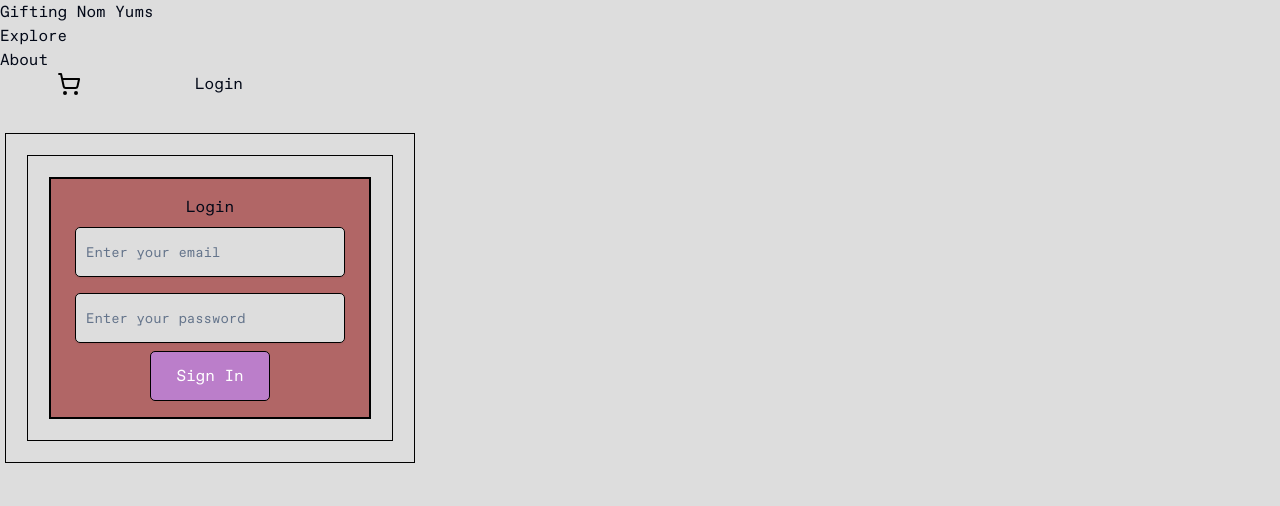
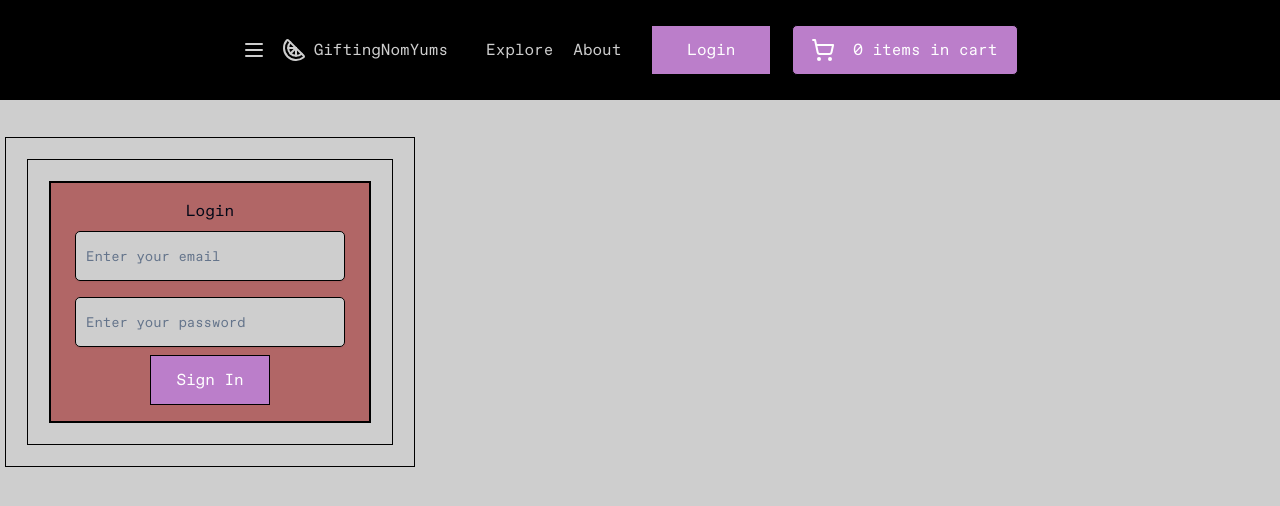
Before and after one commit to Nyokong/Gifting_nom_yums, a Next.js app in the folder gifting_noms_ver1/: page /auth/login in a window 1280 px wide. Shown: the top 506 px of the page. Built offline with nearby package versions, Linux system fonts and the light colour scheme; no server answers.

Commit message:
some css

```diff
--- a/gifting_noms_ver1/src/app/globals.css
+++ b/gifting_noms_ver1/src/app/globals.css
@@ -12,15 +12,20 @@
 }
 
 :root {
-    --primary-color: #dddddd;
-    --secondary-color: #2ecc71;
+    --primary-color: #cecece;
+    --secondary-color: #000000;
+    --tertiary-color: #978cd4;
+    --top-tertiary-color: #e6e6e6;
+
     --font-size-large: 1.5rem;
     --spacing-unit: 16px;
 
     --form-background: #b16666;
 
+    --hero-background: #c05b5b;
+
     --button-text: #fff;
-    --button-hover: #000;
+    --button-hover: #ffffff;
     --button-border: #000;
     --button-background: #bb7eca;
 
@@ -38,6 +43,68 @@ body {
     margin: 0; /* Remove default body margin */
 }
 
+.header-top-desk {
+    background-color: var(--secondary-color);
+    color: var(--primary-color);
+    height: 100px;
+    width: 100vw;
+    display: flex;
+    flex-direction: row;
+    justify-content: center;
+    align-items: center;
+    border-bottom: var(--border-thickness) solid var(--border-color);
+}
+
+.home:hover {
+    color: var(--tertiary-color);
+}
+
+.links-container {
+    width: auto;
+    padding-left: 20px;
+    padding-right: 20px;
+    display: flex;
+    flex-direction: row;
+    justify-content: center;
+    align-items: center;
+}
+
+.link-tag {
+    margin: 0px 10px;
+}
+
+.link-tag:hover {
+    color: var(--accent-foreground);
+}
+
+.cart-icon-container {
+    height: 50px;
+    display: flex;
+    flex-direction: row;
+    align-items: center;
+    border-radius: 5px;
+    justify-content: baseline;
+    margin: 0px 20px;
+    background-color: var(--button-background);
+    color: var(--button-text);
+    border: var(--border-thickness) solid var(--border-color);
+    padding: 0px 10px;
+}
+
+.cart-icon-container:hover {
+    box-shadow: 3px 3px 0px 0px var(--button-hover);
+}
+
+.cart-icon-container p {
+    margin: 0px 10px;
+}
+
+.div-border-separator {
+    width: 1px;
+    background-color: #000;
+    height: 100%;
+}
+
 .div-col-container {
     border: 1px solid var(--border-color);
     display: flex;
@@ -48,11 +115,14 @@ body {
 }
 
 .div-row-container {
-    border: 1px solid var(--border-color);
     display: flex;
     align-items: center;
     flex-direction: row;
     margin: var(--margin-unit);
+}
+
+.div-row-container button {
+    margin: 0px 20px;
 }
 
 .hov-button {
@@ -64,7 +134,7 @@ body {
     color: var(--button-text);
     border: var(--border-thickness) solid var(--border-color);
     transition: box-shadow 0.1s ease 0.1s;
-    border-radius: 5px;
+    /* border-radius: 5px; */
     height: 50px;
     width: 120px;
 }
@@ -124,6 +194,14 @@ body {
 
 .form-col-container input {
     background-color: var(--primary-color);
+}
+
+.hero-component {
+    width: 100%;
+    background-color: var(--hero-background);
+    height: 30vh;
+    display: flex;
+    flex-direction: row;
 }
 
 @layer utilities {
--- a/gifting_noms_ver1/src/components/header/header.tsx
+++ b/gifting_noms_ver1/src/components/header/header.tsx
@@ -1,7 +1,9 @@
-"use client";
+'use client';
 
 // next navigation
 import { useRouter } from 'next/navigation';
+
+import { Citrus, Icon, Menu } from 'lucide-react';
 
 import Link from 'next/link';
 
@@ -15,19 +17,28 @@ export default function header() {
     };
 
     return (
-        <header>
-            <h1 className="h-full flex items-center div-container">
-                <Link href="/">Gifting Nom Yums</Link>
+        <header className="header-top-desk">
+            <div className='hidden sm:block'>
+                <Menu />
+            </div>
+            <h1 className="h-full flex items-center home">
+                <Link
+                    className="text-1xl text-bold px-2 flex flex-row"
+                    href="/"
+                >
+                    <Citrus className="mx-2" />
+                    GiftingNomYums
+                </Link>
             </h1>
             <div>
                 {/* w-full h-[100px] items-center bg-black text-white flex flex-row justify-between */}
             </div>
-            <nav>
-                <ul>
-                    <li>
+            <nav className="hidden sm:block">
+                <ul className="links-container">
+                    <li className="link-tag">
                         <Link href="/">Explore</Link>
                     </li>
-                    <li>
+                    <li className="link-tag">
                         <Link href="/">About</Link>
                     </li>
                 </ul>
--- a/gifting_noms_ver1/src/components/header/headerlink.tsx
+++ b/gifting_noms_ver1/src/components/header/headerlink.tsx
@@ -12,13 +12,22 @@ export default function headerlink() {
         router.push(path);
     };
     return (
-        <div className="flex flex-row w-[300px] h-[auto] items-center justify-evenly div-vertical-cont">
-            <button className="" onClick={() => goToPage('/dashboard')}>
-                <ShoppingCart size={24} color="#000" />
+        <div className="flex flex-row w-auto h-full items-center ">
+            <button
+                className=" hidden sm:block hov-button"
+                onClick={() => goToPage('/auth/login')}
+            >
+                Login
             </button>
-            <div className="div-border-separater"></div>
-            <button className="" onClick={() => goToPage('/auth/login')}>
-                Login
+            <div className="div-border-separator "></div>
+            <button
+                className=" w-[auto] mx-1 cart-icon-container"
+                onClick={() => goToPage('/dashboard')}
+            >
+                <div className="h-[40px] w-[40px] rounded-[20px] flex items-center justify-center flex-row">
+                    <ShoppingCart size={24} />
+                </div>
+                <p>0 items in cart</p>
             </button>
         </div>
     );
--- a/gifting_noms_ver1/src/components/hero/hero.tsx
+++ b/gifting_noms_ver1/src/components/hero/hero.tsx
@@ -2,16 +2,17 @@ import React from 'react';
 
 export default function hero() {
     return (
-        <section>
+        <section className="hero-component">
             <div className="div-container">
                 <h1>Find your perfect Kota and Cake :{'>'}</h1>
             </div>
-            <div>
+            <div className="div-row-container">
                 <input
                     type="text"
-                    placeholder="Search for NFTs, categories..."
+                    placeholder="Find what you're craving..."
+                    className="hov-input"
                 />
-                <button>Search</button>
+                <button className="hov-button">Search</button>
             </div>
         </section>
     );
--- a/gifting_noms_ver1/src/components/signin/signinform.tsx
+++ b/gifting_noms_ver1/src/components/signin/signinform.tsx
@@ -6,9 +6,10 @@ import { useRouter } from 'next/navigation';
 // import api from '@/app/_lib/axios';
 
 import { login } from './actions';
+import Loading from '@/app/loading';
 
 export default function SigninForm() {
-    const [state, loginAction] = useActionState(login, undefined);
+    const [state, loginAction, isLoading] = useActionState(login, undefined);
 
     const [email, setEmail] = useState('');
     const [password, setPassword] = useState('');
@@ -21,24 +22,6 @@ export default function SigninForm() {
 
     useEffect(() => {
         setIsClient(true);
-
-        // // If state contains user, perform client-side redirection
-        // if (state?.user && state.redirect) {
-        //     console.log('client side errors:', state?.errors);
-        //     setPending(false);
-        //     router.push('/');
-        // }
-        // if (state?.redirect) {
-        //     console.log('client side errors:', state.errors);
-        //     router.push('/');
-        // }
-        // // Handle errors if they exist in state
-        // if (state?.errors) {
-        //     console.log('client side errors:', state.errors);
-        //     // setErrors(state.errors.message);
-        //     setPending(false);
-        //     // router.push('/');
-        // }
     }, []);
 
     const handleSubmit = (event: any) => {
@@ -109,10 +92,10 @@ export default function SigninForm() {
                         <button
                             className="hov-button"
                             type="submit"
-                            disabled={pending}
+                            disabled={isLoading}
                             // onClick={handleSubmit}
                         >
-                            {pending ? 'Submitting...' : 'Sign In'}
+                            {isLoading ? <Loading /> : 'Sign In'}
                         </button>
                     </form>
                 </div>
```
